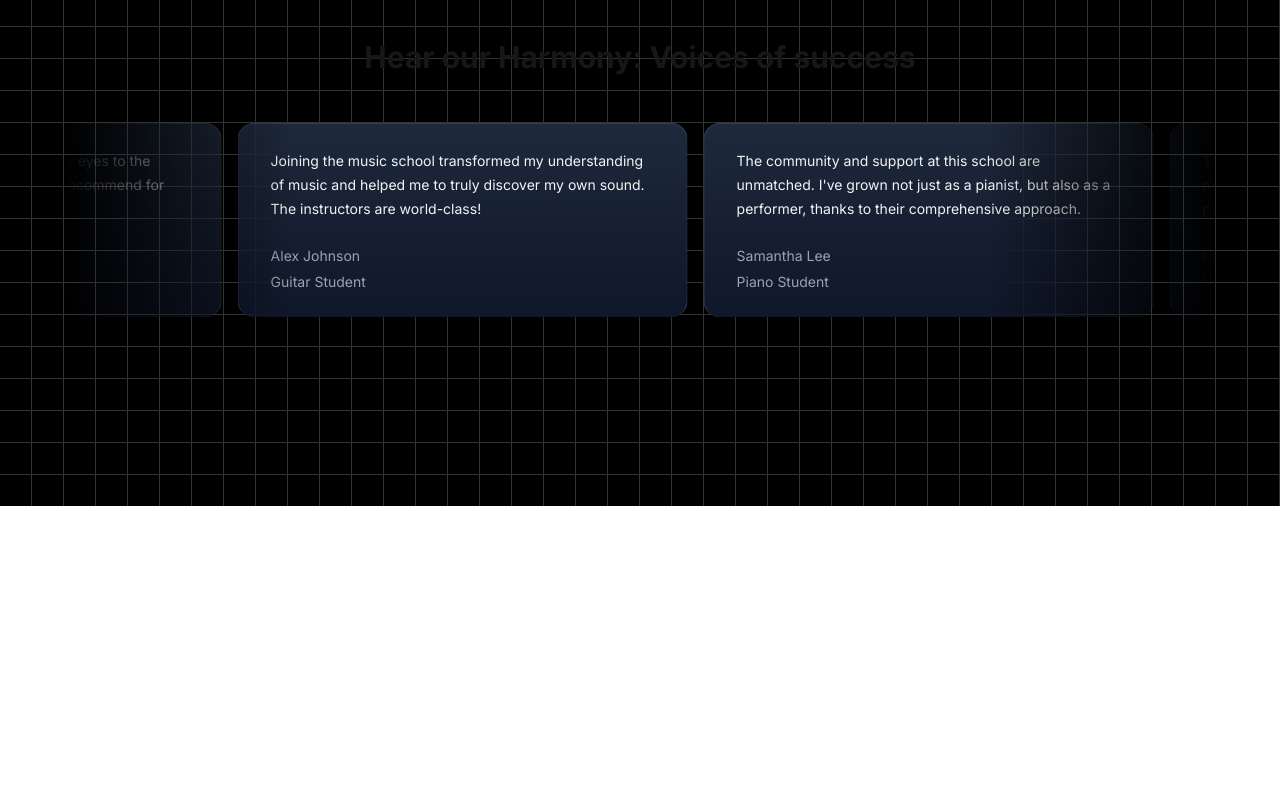
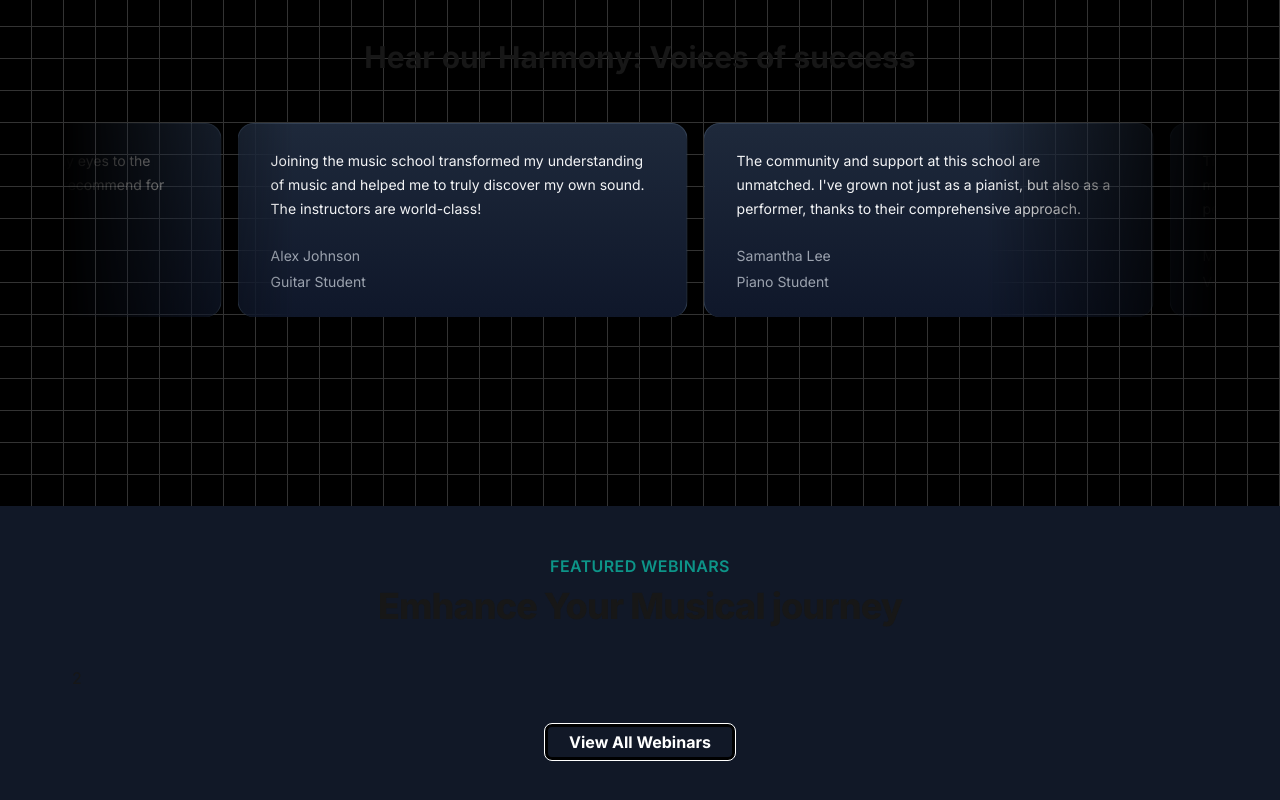
Before and after one commit to Paragk3/rhythmworks, a Next.js app: page / in a window 1280 px wide. Shown: the part 1994-2794 px from the top of the page. Before the commit the page ends 2500 px from the top, so only its background shows below. Built offline with nearby package versions, Linux system fonts and the light colour scheme.

Commit message:
Rhythmwork update:- Add Upcoming Webinar function. Configure Page for upcoming webinar page. Add card-hover-effect function. configure tailwind css for webinar page.

```diff
--- a/src/app/page.tsx
+++ b/src/app/page.tsx
@@ -1,6 +1,7 @@
 import FeaturedCourses from "@/components/FeaturedCourses";
 import HeroSection from "@/components/HeroSection";
 import MusicSchoolTesimonialCards from "@/components/TestimonialCards";
+import UpcomingWebinars from "@/components/UpcomingWebinar";
 import WhyChooseUs from "@/components/WhyChooseUs";
 
 
@@ -12,6 +13,7 @@ export default function Home() {
       <FeaturedCourses/>
       <WhyChooseUs/>
       <MusicSchoolTesimonialCards/>
+      <UpcomingWebinars/>
     </main>
   )
 
--- /dev/null
+++ b/src/components/UpcomingWebinar.tsx
@@ -0,0 +1,31 @@
+import Link from "next/link";
+
+
+function UpcomingWebinars() {
+    return(
+        <div className="p-12 bg-gray-900">
+            <div className="max-w-7xl mx-auto px-4 sm:px-6">
+                <div className="text-center">
+                    <h2 className="text-base text-teal-600
+                    font-semibold tracking-wide uppercase">
+                        FEATURED WEBINARS
+                    </h2>
+                    <p className="mt-2 text-3xl leading-8
+                    font-extrabold tracking-tight text=white
+                    sm:text-4xl">Emhance Your Musical journey</p>
+                </div>
+                <div className="mt-10">2</div>
+                <div className="mt-10 text-center">
+                    <Link href={"/"}
+                    className="shadow-[0_0_0_3px_#000000_inset] px-6 py-2 bg-transparent border border-black dark:border-white
+                    dark:text-white text-black rounded-lg font-bold transform hover:-translate-y-1 transition duration-400"
+                    >
+                      View All Webinars
+                    </Link>
+                </div>
+            </div>
+        </div>
+    )
+}
+
+export default UpcomingWebinars;
--- /dev/null
+++ b/src/components/ui/card-hover-effect.tsx
@@ -0,0 +1,111 @@
+import { cn } from "@/utils/utils";
+import { AnimatePresence, motion } from "framer-motion";
+import Link from "next/link";
+import { useState } from "react";
+
+export const HoverEffect = ({
+  items,
+  className,
+}: {
+  items: {
+    title: string;
+    description: string;
+    link: string;
+  }[];
+  className?: string;
+}) => {
+  let [hoveredIndex, setHoveredIndex] = useState<number | null>(null);
+
+  return (
+    <div
+      className={cn(
+        "grid grid-cols-1 md:grid-cols-2  lg:grid-cols-3  py-10",
+        className
+      )}
+    >
+      {items.map((item, idx) => (
+        <Link
+          href={item?.link}
+          key={item?.link}
+          className="relative group  block p-2 h-full w-full"
+          onMouseEnter={() => setHoveredIndex(idx)}
+          onMouseLeave={() => setHoveredIndex(null)}
+        >
+          <AnimatePresence>
+            {hoveredIndex === idx && (
+              <motion.span
+                className="absolute inset-0 h-full w-full bg-neutral-200 dark:bg-slate-800/[0.8] block  rounded-3xl"
+                layoutId="hoverBackground"
+                initial={{ opacity: 0 }}
+                animate={{
+                  opacity: 1,
+                  transition: { duration: 0.15 },
+                }}
+                exit={{
+                  opacity: 0,
+                  transition: { duration: 0.15, delay: 0.2 },
+                }}
+              />
+            )}
+          </AnimatePresence>
+          <Card>
+            <CardTitle>{item.title}</CardTitle>
+            <CardDescription>{item.description}</CardDescription>
+          </Card>
+        </Link>
+      ))}
+    </div>
+  );
+};
+
+export const Card = ({
+  className,
+  children,
+}: {
+  className?: string;
+  children: React.ReactNode;
+}) => {
+  return (
+    <div
+      className={cn(
+        "rounded-2xl h-full w-full p-4 overflow-hidden bg-black border border-transparent dark:border-white/[0.2] group-hover:border-slate-700 relative z-20",
+        className
+      )}
+    >
+      <div className="relative z-50">
+        <div className="p-4">{children}</div>
+      </div>
+    </div>
+  );
+};
+export const CardTitle = ({
+  className,
+  children,
+}: {
+  className?: string;
+  children: React.ReactNode;
+}) => {
+  return (
+    <h4 className={cn("text-zinc-100 font-bold tracking-wide mt-4", className)}>
+      {children}
+    </h4>
+  );
+};
+export const CardDescription = ({
+  className,
+  children,
+}: {
+  className?: string;
+  children: React.ReactNode;
+}) => {
+  return (
+    <p
+      className={cn(
+        "mt-8 text-zinc-400 tracking-wide leading-relaxed text-sm",
+        className
+      )}
+    >
+      {children}
+    </p>
+  );
+};
```
Also changed, not shown: tailwind.config.ts (line endings or trailing spaces).
